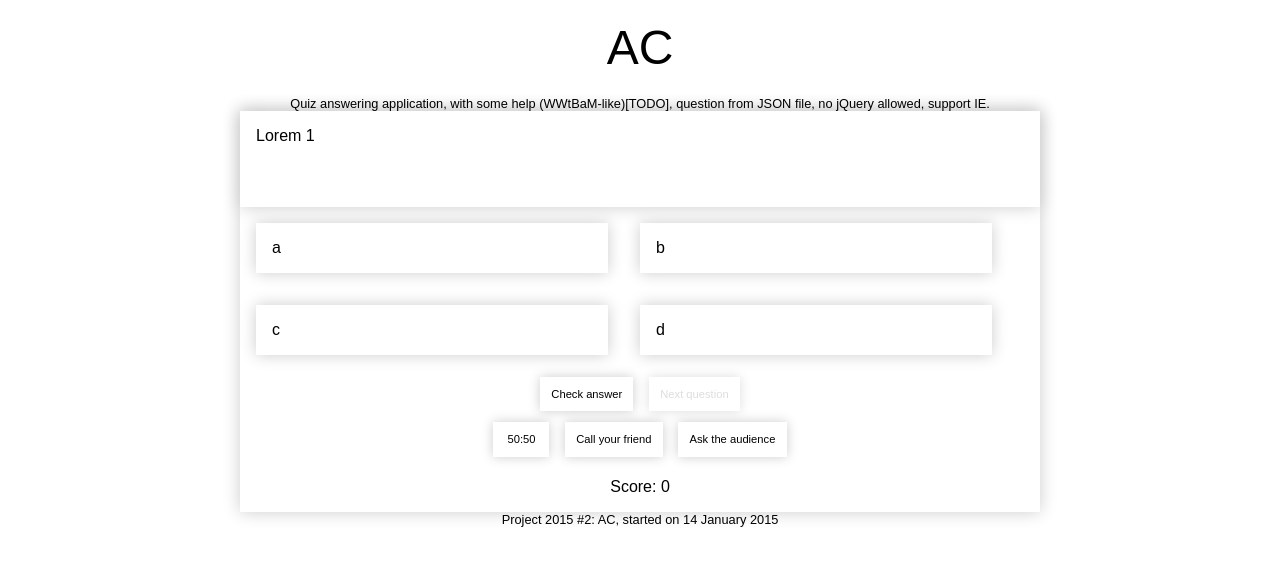
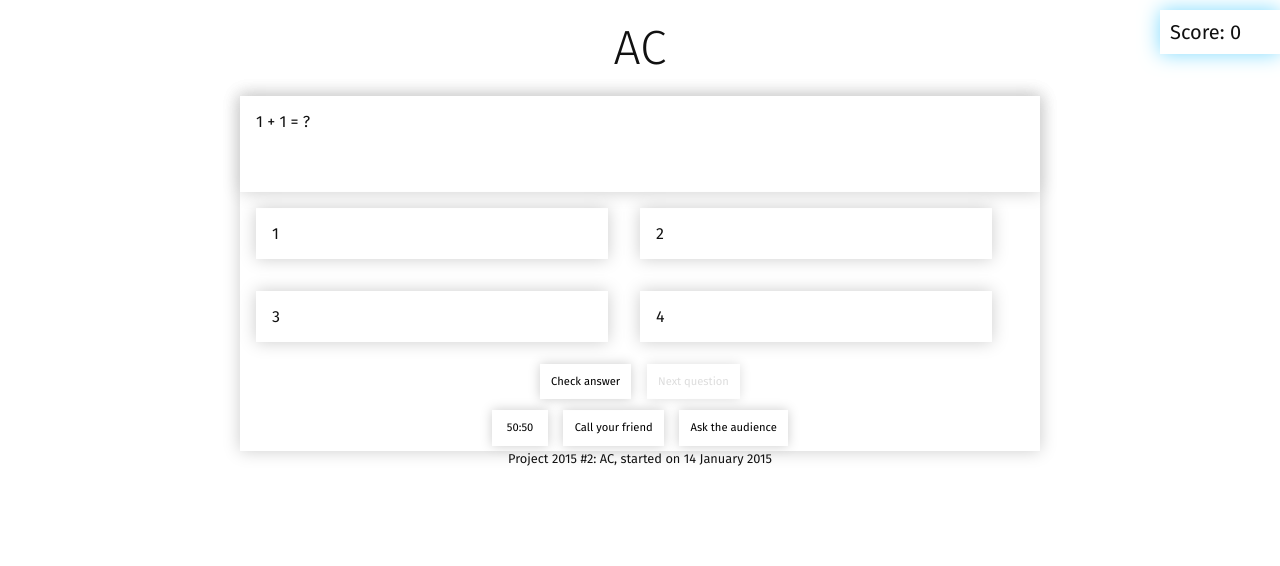
Before and after one commit to kenrick95/ac, a PHP site: page / in a window 1280 px wide. Shown: the top 566 px of the page. Run offline with PHP 8.4, Linux system fonts and the light colour scheme.

Commit message:
php -> html; tweak UI; more or less ready

```diff
--- a/application.js
+++ b/application.js
@@ -15,6 +15,7 @@
     this.content = item.content;
     this.options = item.options;
     this.correctOption = item.correctOption;
+    this.fiftyOtherOption = item.fiftyOtherOption;
 };
 Question.prototype.content = null;
 Question.prototype.options = [null, null, null, null];
--- a/index.php
+++ b/index.html
@@ -4,13 +4,13 @@
     <meta charset="utf-8">
     <meta http-equiv="X-UA-Compatible" content="IE=edge">
     <title>AC</title>
+    <link href='http://fonts.googleapis.com/css?family=Fira+Sans:400,400italic,300,700,700italic' rel='stylesheet' type='text/css'>
     <link rel="stylesheet" href="style.css">
 </head>
 <body>
-    <header>
-        AC
-    </header><!-- /header -->
+    <header>AC</header><!-- /header -->
     <aside>Quiz answering application, with some help (WWtBaM-like)[TODO], question from JSON file, no jQuery allowed, support IE.</aside>
+    <div id="score" class="primary">0</div>
     <div id="main">
         <div id="question">Lorem ipsum dolor sit amet?</div>
         <div id="options">
@@ -28,7 +28,6 @@
             <button id="helpFriend" type="button">Call your friend</button>
             <button id="helpAudience" type="button">Ask the audience</button>
         </div>
-        <div id="score">0</div>
     </div>
     <footer>
         Project 2015 #2: AC, started on 14 January 2015
--- a/main.js
+++ b/main.js
@@ -20,26 +20,33 @@
     xhr.open("GET", path, true);
     xhr.send();
 }
+function elemId(id) {
+    return document.getElementById(id);
+}
 document.addEventListener("DOMContentLoaded", function () {
     // get question from somewhere, and process it
-    var options = document.getElementById('options').children, i,
-        ac = null, curQn = null, selectedAnswer = null, score = 0;
+    var options = elemId('options').children, i,
+        ac = null, curQn = null, selectedAnswer = null, score = 0, questionFinished = false,
+        help = ['helpFifty', 'helpAudience', 'helpFriend'];
+
     function show() {
-        document.getElementById('question').textContent = curQn.content;
+        elemId('question').textContent = curQn.content;
         for (i = 0; i < 4; i++) {
             options[i].textContent = curQn.options[i];
         }
     }
+
     function init(data) {
         ac = new Ac(data);
         curQn = ac.currentQuestion;
         show();
         selectedAnswer = null;
-        document.getElementById('checkAns').removeAttribute('disabled');
-        document.getElementById('helpFifty').removeAttribute('disabled');
-        document.getElementById('helpAudience').removeAttribute('disabled');
-        document.getElementById('helpFriend').removeAttribute('disabled');
-        document.getElementById('nextQn').setAttribute('disabled', 'disabled');
+        elemId('checkAns').removeAttribute('disabled');
+        help.forEach(function (value) {
+            elemId(value).removeAttribute('disabled');
+        });
+        elemId('nextQn').setAttribute('disabled', 'disabled');
+        questionFinished = false;
     }
 
     loadJSON('test.json',
@@ -51,7 +58,12 @@
         );
 
     function optClick() {
-        console.log(this.dataset.value);
+        console.log("clicked option: " + this.dataset.value);
+        // prevent click if question is finished
+        if (questionFinished) {
+            return;
+        }
+
         // remove previous lock
         if (selectedAnswer !== null) {
             options[selectedAnswer].classList.remove("pending");
@@ -61,17 +73,20 @@
         selectedAnswer = parseInt(this.dataset.value, 10);
         options[selectedAnswer].classList.add("pending");
     }
-
     for (i = 0; i < 4; i++) {
         options[i].addEventListener("click", optClick);
+        options[i].classList.add("active");
     }
 
-    document.getElementById('checkAns').addEventListener('click', function () {
+    elemId('checkAns').addEventListener('click', function () {
         console.log(selectedAnswer);
         if (selectedAnswer !== null) {
             options[selectedAnswer].classList.remove("pending");
         }
-        document.getElementById('nextQn').removeAttribute('disabled');
+
+        questionFinished = true;
+
+
         if (ac.checkAnswer(selectedAnswer)) {
             // correct
             if (selectedAnswer !== null) {
@@ -79,30 +94,38 @@
                 options[selectedAnswer].addEventListener("animationend", function () {
                     options[selectedAnswer].classList.remove("correctAnim");
                     options[selectedAnswer].classList.add("correct");
+                    elemId('nextQn').removeAttribute('disabled');
                     score++;
                 }, false);
             }
-            document.getElementById('score').textContent = score;
+            elemId('score').textContent = score;
         } else {
             // wrong
             if (selectedAnswer !== null) {
                 options[selectedAnswer].classList.add("wrong");
                 options[selectedAnswer].addEventListener("animationend", function () {
                     options[curQn.correctOption].classList.add("correct");
+                    elemId('nextQn').removeAttribute('disabled');
                 }, false);
             } else {
                 options[curQn.correctOption].classList.add("correct");
+                elemId('nextQn').removeAttribute('disabled');
             }
         }
         this.setAttribute('disabled', 'disabled');
+        for (i = 0; i < 4; i++) {
+            options[i].classList.add("optionDisabled");
+            options[i].classList.remove("active");
+        }
     });
 
-    document.getElementById('nextQn').addEventListener('click', function () {
-        document.getElementById('checkAns').removeAttribute('disabled');
+    elemId('nextQn').addEventListener('click', function () {
+        elemId('checkAns').removeAttribute('disabled');
         if (selectedAnswer !== null) {
             options[selectedAnswer].classList.remove("pending");
             options[selectedAnswer].classList.remove("wrong");
         }
+        questionFinished = false;
         for (i = 0; i < 4; i++) {
             options[i].classList.remove("fiftyHide");
         }
@@ -110,15 +133,19 @@
         curQn = ac.getNextQuestion();
         if (curQn === undefined) {
             window.alert("End of AC");
-            document.getElementById('checkAns').setAttribute('disabled', 'disabled');
+            elemId('checkAns').setAttribute('disabled', 'disabled');
         } else {
             show();
         }
         selectedAnswer = null;
         this.setAttribute('disabled', 'disabled');
+        for (i = 0; i < 4; i++) {
+            options[i].classList.remove("optionDisabled");
+            options[i].classList.add("active");
+        }
     });
 
-    document.getElementById('helpFifty').addEventListener('click', function () {
+    elemId('helpFifty').addEventListener('click', function () {
         if (!this.disabled) {
             var fiftyOptions = curQn.fifty();
             console.log(fiftyOptions);
@@ -131,14 +158,14 @@
         this.setAttribute('disabled', 'disabled');
     });
 
-    document.getElementById('helpAudience').addEventListener('click', function () {
+    elemId('helpAudience').addEventListener('click', function () {
         if (!this.disabled) {
-            window.alert("Ask for audience");
+            window.alert("Ask the audience");
         }
         this.setAttribute('disabled', 'disabled');
     });
 
-    document.getElementById('helpFriend').addEventListener('click', function () {
+    elemId('helpFriend').addEventListener('click', function () {
         if (!this.disabled) {
             window.alert("Call a friend.");
         }
--- a/style.css
+++ b/style.css
@@ -4,6 +4,7 @@
 }
 body {
     font-family: 'Fira Sans', sans-serif;
+    color: #111;
 }
 header {
     font-size: 3em;
@@ -14,6 +15,7 @@
 aside {
     font-size: .8em;
     text-align: center;
+    display: none;
 }
 footer {
     font-size: .8em;
@@ -35,12 +37,15 @@
     content: "Score: ";
 }
 #score {
-    display: inline-block;
-    font-size: 1em;
+    position: absolute;
+    top: 0;
+    right: 0;
+    font-size: 1.25em;
     border: 0;
     padding: .5em;
     min-width: 5em;
-    margin: .5em;
+    margin: .5em auto;
+    float: right;
 }
 #question {
     margin: 0em;
@@ -64,7 +69,7 @@
     box-shadow:0 0 1em #CCC;
     text-align: left;
 }
-.option:hover {
+.active:hover {
     box-shadow:0 0 1em #999;
 }
 button {
@@ -90,14 +95,14 @@
     0% { box-shadow:0 0 1em #2ecc40; }
     100% { box-shadow: 0 0 3em #2ecc40; }
 }
-.correct {
+.correct, .correct:hover {
     box-shadow:0 0 1em #2ecc40;
     animation: showout .2s ease-out 1;
 }
 .correctAnim {
     animation: blink .4s ease 8 alternate;
 }
-.wrong {
+.wrong, .wrong:hover {
     box-shadow:0 0 1em #ff4136;
     animation: blink .4s ease 8 alternate;
 }
@@ -109,6 +114,9 @@
     color: #ddd;
     cursor: not-allowed;
 }
+.optionDisabled {
+    cursor: not-allowed;
+}
 .primary {
     box-shadow:0 0 1em #7fdbff;
 }
--- a/test.json
+++ b/test.json
@@ -1,5 +1,25 @@
 [
-{"content":"Lorem 1", "options":["a", "b", "c", "d"], "correctOption":1},
-{"content":"Lorem ipsum dolor sit amet, consectetur adipiscing elit. Sed sit amet vestibulum nisl. Duis luctus massa non vehicula consectetur. Maecenas mollis mi et ligula maximus posuere. Sed accumsan eu elit nec posuere. Curabitur lacinia mauris elementum neque dictum elementum. Morbi dui magna, placerat in ligula eu, fringilla sodales erat. Suspendisse potenti. Etiam purus metus, elementum sit amet feugiat eu, rutrum et augue. ", "options":["a", "b", "c", "d"], "correctOption":2},
-{"content":"Lorem 3", "options":["Lorem ipsum dolor sit amet", "consectetur adipiscing elit Maecenas mollis mi et ligula maximus ", "Duis luctus massa non vehicula consectetur", "Etiam purus metus, elementum sit amet feugiat eu, rutrum et augue. "], "correctOption":3}
+    {
+        "content": "1 + 1 = ?",
+        "options": [
+            "1",
+            "2",
+            "3",
+            "4"
+        ],
+        "correctOption": 1,
+        "fiftyOtherOption": 0
+    },
+
+    {
+        "content": "Saint Patrick's Day is celebrated on ...",
+        "options": [
+            "15 March",
+            "16 March",
+            "17 March",
+            "18 March"
+        ],
+        "correctOption": 2,
+        "fiftyOtherOption": 1
+    }
 ]
```
